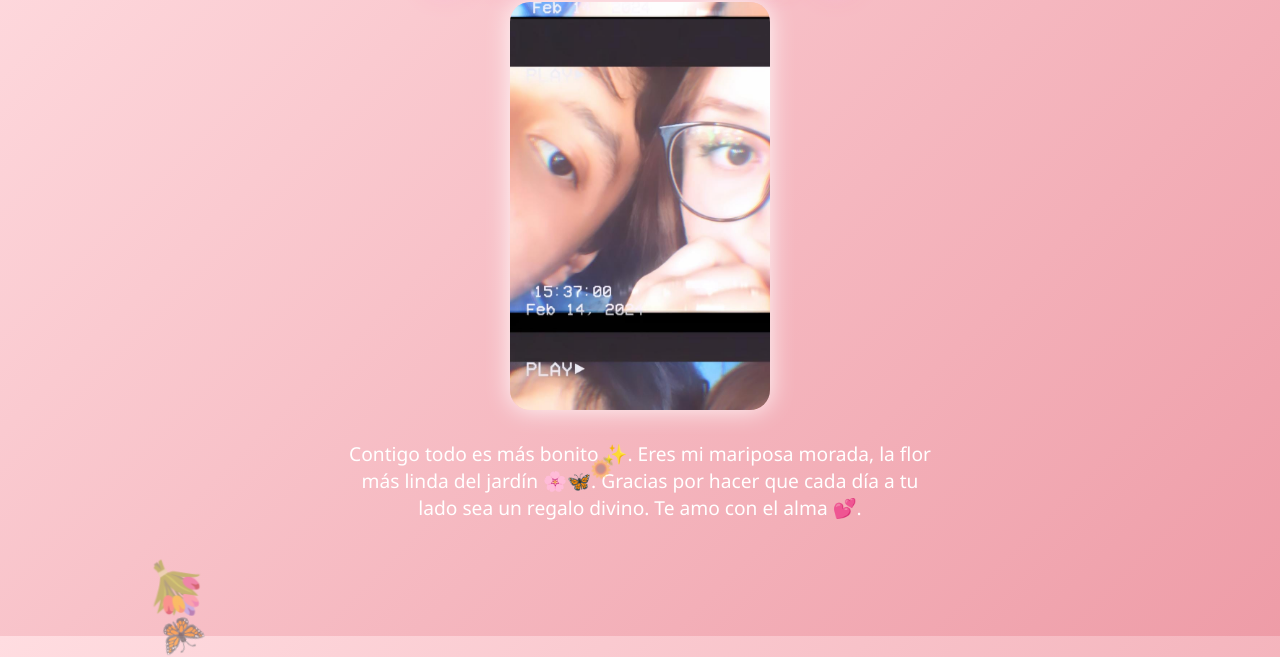
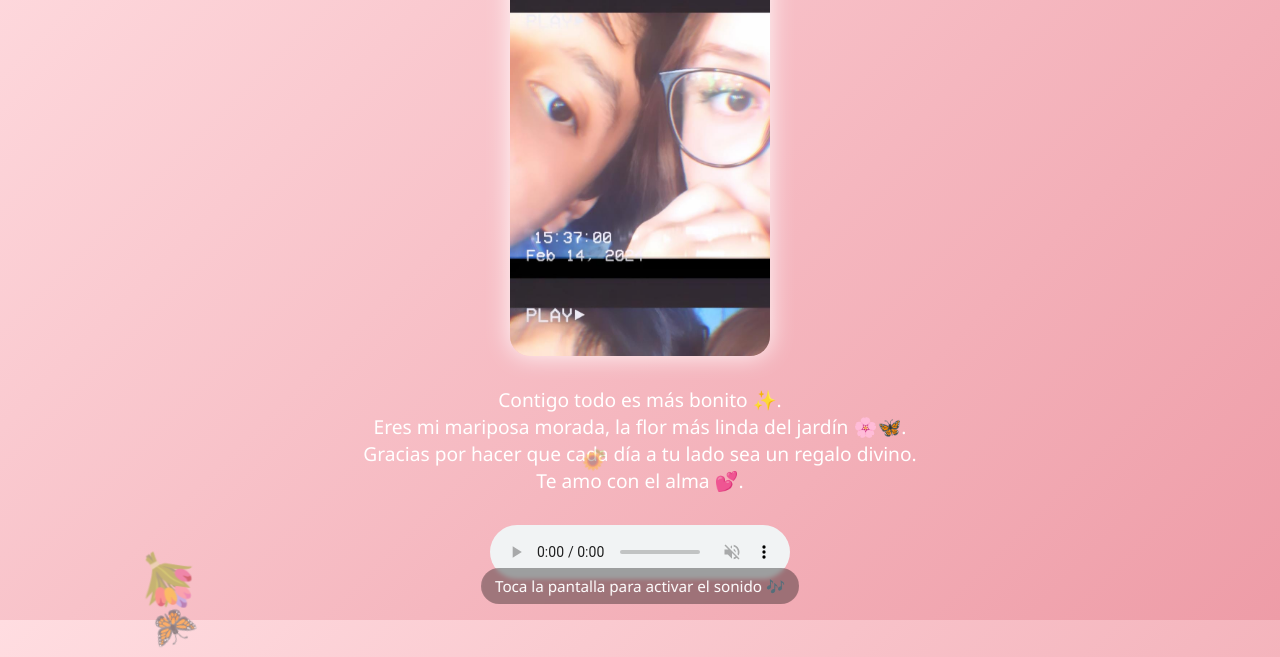
Before and after one commit to reyesdiego700-ship-it/Test2, a plain HTML site: page index.html in a window 1280 px wide. Shown: the part 180-837 px from the top of the page. Drawn offline with Linux system fonts and the light colour scheme.

Commit message:
Update index.html

```diff
--- a/index.html
+++ b/index.html
@@ -16,87 +16,113 @@
       text-align: center;
       overflow: hidden;
       position: relative;
+      margin: 0;
     }
-
     h1 {
       font-size: 2.5em;
       margin-bottom: 10px;
       animation: brillar 2s infinite alternate;
     }
-
     p {
       font-size: 1.2em;
       margin-top: 5px;
       max-width: 600px;
+      padding: 0 16px;
     }
-
     img {
       width: 260px;
       height: auto;
       border-radius: 20px;
-      box-shadow: 0px 0px 25px rgba(255,255,255,0.9);
+      box-shadow: 0 0 25px rgba(255,255,255,0.9);
       margin-bottom: 20px;
       animation: flotar 4s ease-in-out infinite;
     }
-
     @keyframes flotar {
       0%, 100% { transform: translateY(0px); }
       50% { transform: translateY(-10px); }
     }
-
     @keyframes brillar {
-      from { text-shadow: 0px 0px 5px #fff; }
-      to { text-shadow: 0px 0px 20px #ffe6f7, 0px 0px 30px #ff80bf; }
+      from { text-shadow: 0 0 5px #fff; }
+      to { text-shadow: 0 0 20px #ffe6f7, 0 0 30px #ff80bf; }
     }
-
     .elemento {
       position: absolute;
       font-size: 2em;
       opacity: 0.9;
       animation: flotarAleatorio linear infinite;
+      user-select: none;
+      pointer-events: none;
     }
-
     @keyframes flotarAleatorio {
       0% { transform: translateY(110vh) rotate(0deg); opacity: 1; }
       100% { transform: translateY(-20vh) rotate(360deg); opacity: 0; }
+    }
+    /* Aviso suave para activar sonido */
+    .aviso {
+      position: fixed;
+      bottom: 16px;
+      left: 50%;
+      transform: translateX(-50%);
+      background: rgba(0,0,0,0.35);
+      padding: 8px 14px;
+      border-radius: 999px;
+      font-size: 0.95em;
+      backdrop-filter: blur(2px);
     }
   </style>
 </head>
 <body>
   <h1>💖 Para ti, mi amor 💖</h1>
 
-  <!-- Foto de ustedes -->
+  <!-- Foto -->
   <img src="533306ae-cc98-4cc5-8002-12a7e20fd1ac.png" alt="Nuestra foto">
 
   <p>
-    Contigo todo es más bonito ✨.
-    Eres mi mariposa morada, la flor más linda del  jardín 🌸🦋.
-    Gracias por hacer que cada día a tu lado sea un regalo divino.
+    Contigo todo es más bonito ✨.<br>
+    Eres mi mariposa morada, la flor más linda del jardín 🌸🦋.<br>
+    Gracias por hacer que cada día a tu lado sea un regalo divino.<br>
     Te amo con el alma 💕.
   </p>
 
-  <!-- Música de fondo -->
-  <audio autoplay loop>
+  <!-- Música: inicia en silencio (muted) y se activa con el primer clic -->
+  <audio id="musica" autoplay loop muted controls style="margin-top:12px;">
     <source src="iframe-ricardo-montaner-besame-letra-pf258ayffum_uxtosPRb.mp3" type="audio/mpeg">
+    Tu navegador no soporta audio.
   </audio>
 
-  <!-- Script para mariposas y flores -->
+  <!-- Aviso para que la persona haga clic y se active el sonido -->
+  <div id="aviso" class="aviso">Toca la pantalla para activar el sonido 🎶</div>
+
+  <!-- Mariposas y flores -->
   <script>
     const simbolos = ["🦋","🌸","🌼","🌹","💐","🌺","🌻"];
 
     function crearElemento() {
       const elem = document.createElement("div");
       elem.classList.add("elemento");
-      elem.innerHTML = simbolos[Math.floor(Math.random() * simbolos.length)];
+      elem.textContent = simbolos[Math.floor(Math.random() * simbolos.length)];
       elem.style.left = Math.random() * 100 + "vw";
       elem.style.fontSize = (20 + Math.random() * 30) + "px";
       elem.style.animationDuration = (5 + Math.random() * 6) + "s";
       document.body.appendChild(elem);
+      setTimeout(() => elem.remove(), 10000);
+    }
+    setInterval(crearElemento, 500);
 
-      setTimeout(() => { elem.remove(); }, 10000);
-    }
-
-    setInterval(crearElemento, 500);
+    // Activar sonido al primer clic o toque
+    (function habilitarAudioUnaVez() {
+      const audio = document.getElementById("musica");
+      const aviso = document.getElementById("aviso");
+      const activar = () => {
+        audio.muted = false;
+        audio.play().catch(()=>{}); // por si el navegador pide interacción adicional
+        if (aviso) aviso.remove();
+        window.removeEventListener("click", activar);
+        window.removeEventListener("touchstart", activar, {passive:true});
+      };
+      window.addEventListener("click", activar);
+      window.addEventListener("touchstart", activar, {passive:true});
+    })();
   </script>
 </body>
 </html>
```
